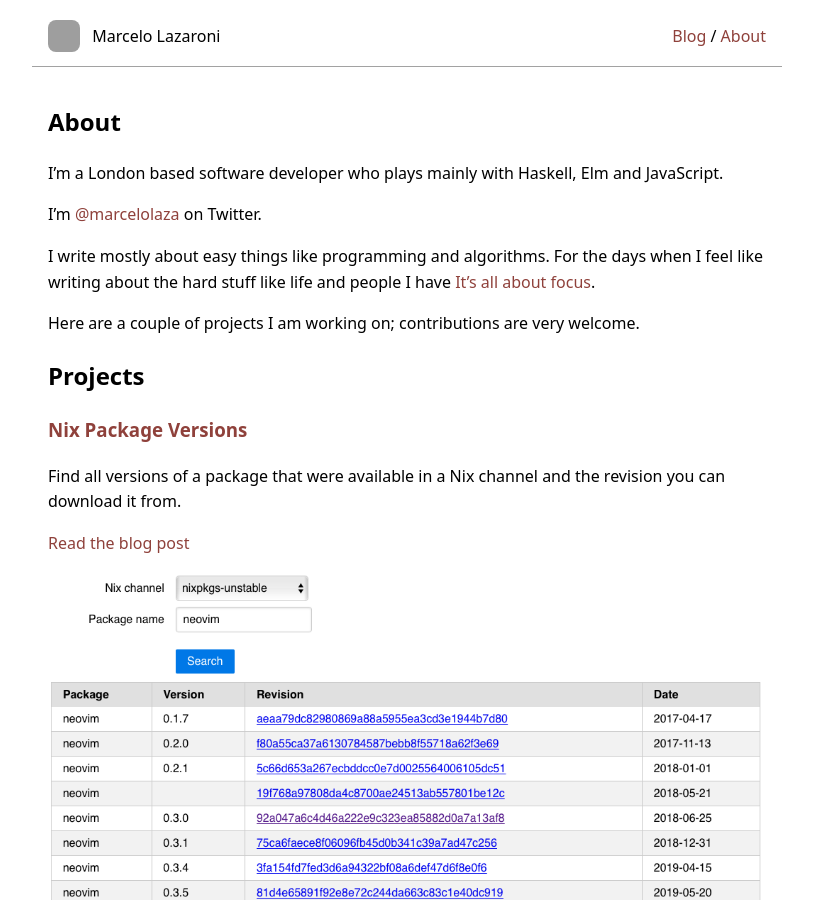
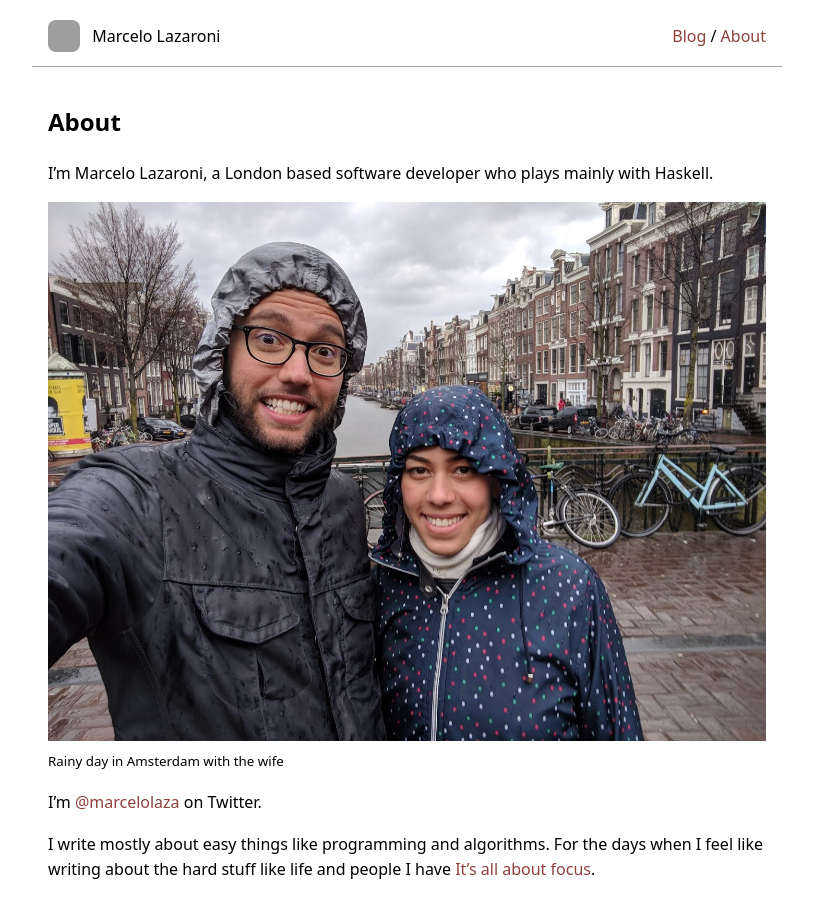
Before and after one commit to lazamar/lazamar.github.io, a Jekyll site: the page built from pages/about.md, in a window 1280 px wide and 900 px high. Shown: the whole window, without its empty margins (233-1046 px from the left). Built offline with Jekyll 4.4.1, drawn with Linux system fonts in a browser that asks for light colours; grey boxes are pictures that could not be loaded.

Commit message:
Add photo to about

```diff
--- a/pages/about.md
+++ b/pages/about.md
@@ -4,7 +4,10 @@ title: About
 permalink: /about/
 ---
 
-I'm a London based software developer who plays mainly with Haskell, Elm and JavaScript.
+I'm Marcelo Lazaroni, a London based software developer who plays mainly with Haskell.
+
+![Me and my wife, Sophia](/images/about-me.jpg)
+<small>Rainy day in Amsterdam with the wife</small>
 
 I'm [@marcelolaza](https://twitter.com/Marcelolaza) on Twitter.
 
```
Also changed, not shown: images/about-me.jpg (added).
